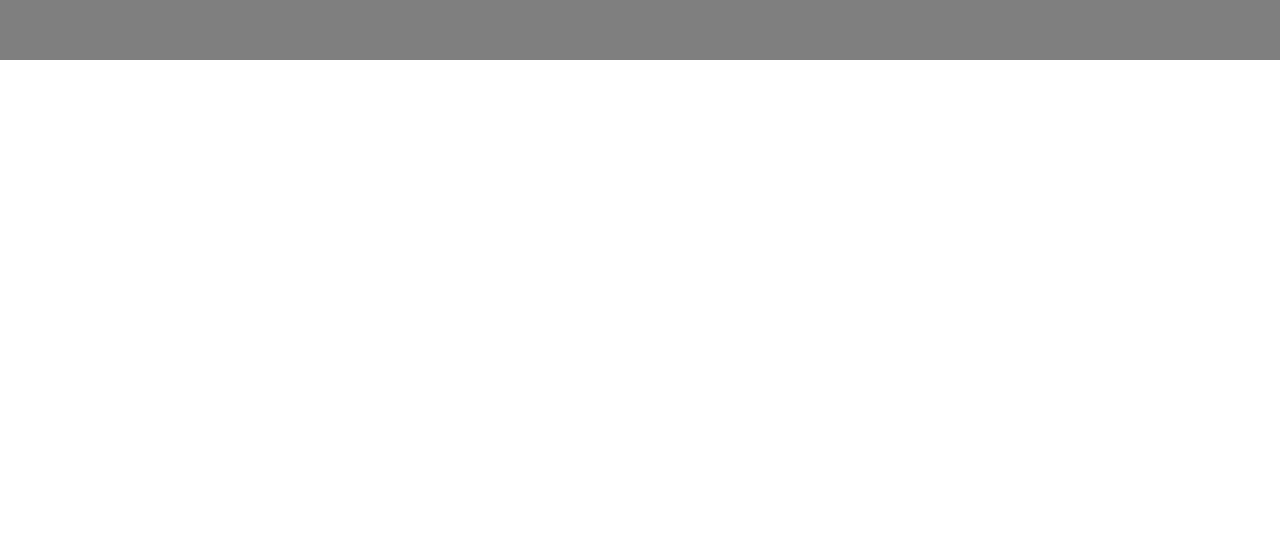
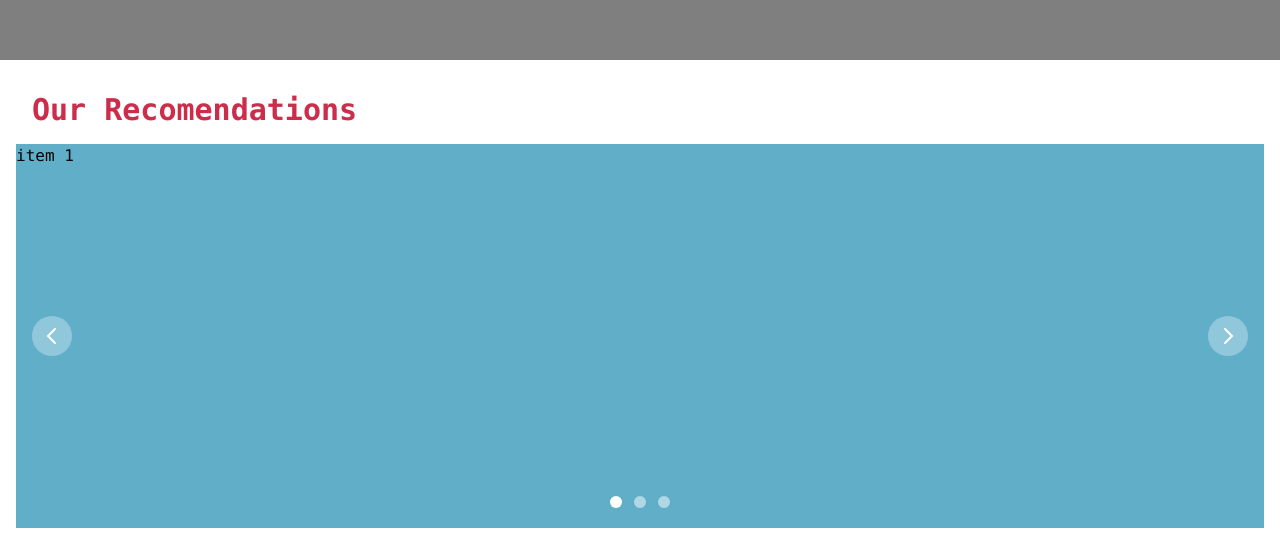
Before and after one commit to Bruno1084/PlatziTravel.github.io, a website: page src/index.html in a window 1280 px wide. Shown: the part 740-1284 px from the top of the page. Before the commit the page ends 800 px from the top, so only its background shows below. Drawn offline with nearby package versions, Linux system fonts and the light colour scheme; files that its build step writes are made by us from their sources.

Commit message:
Slider V1 Hecho

```diff
--- a/src/index.html
+++ b/src/index.html
@@ -4,6 +4,7 @@
     <meta charset="UTF-8">
     <meta name="viewport" content="width=device-width, initial-scale=1.0">
     <link rel="stylesheet" href="../dist/output.css">
+    <link rel="stylesheet" href="https://unpkg.com/flowbite@1.4.0/dist/flowbite.min.css">
     <link rel="stylesheet" href="./styles.css">
     <title>Tailwindcss</title>
 </head>
@@ -19,7 +20,7 @@
                 <a href="#">FAQS</a>
                 <a href="#">About Us</a>
             </nav>
-            <div class="flex border my-2.5">
+            <div class="flex  my-2.5">
                 <img src="../public/svg/search.svg" alt="icon-search" class="mx-3">
                 <img src="../public/svg/moon.svg" alt="icon-mode" class="mx-3">
                 <img src="../public/svg/user.svg" alt="icon-user" class="mx-3">
@@ -37,7 +38,58 @@
         </div>
     </main>
 
+    <!-- Section Recomendations -->
+    <section id="Sec-Recomendations" class="p-4">
+        <h3 class="m-4 font-bold text-red text-3xl">Our Recomendations</h3>
+
+	<div id="default-carousel" class="overflow-hidden relative" data-carousel="static">
+        <!-- Carousel wrapper -->
+        <div class="h-96">
+
+            <!-- Item 1 -->
+            <div class="w-full h-full bg-blue" data-carousel-item>
+                <p class="">item 1</p>
+            </div>
+
+            <!-- Item 2 -->
+            <div class="w-full h-full  bg-green" data-carousel-item>
+                <p>item 2</p>
+            </div>
+
+            <!-- Item 3 -->
+            <div class="w-full h-full  bg-red" data-carousel-item>
+                <p>item 3</p>
+            </div>
+        </div>
+
+        <!-- Slider indicators -->
+        <div class="flex absolute bottom-5 left-1/2 z-40 space-x-3 -translate-x-1/2 ">
+            <button type="button" class="w-3 h-3 rounded-full" aria-current="false" aria-label="Slide 1" data-carousel-slide-to="0"></button>
+            <button type="button" class="w-3 h-3 rounded-full" aria-current="false" aria-label="Slide 2" data-carousel-slide-to="1"></button>
+            <button type="button" class="w-3 h-3 rounded-full" aria-current="false" aria-label="Slide 3" data-carousel-slide-to="2"></button>
+        </div>
+
+        <!-- Slider controls -->
+        <button type="button" class="flex absolute top-0 left-0 z-30 justify-center items-center px-4 h-full cursor-pointer group focus:outline-none" data-carousel-prev>
+            <span class="inline-flex justify-center items-center w-8 h-8 rounded-full sm:w-10 sm:h-10 bg-white/30 dark:bg-gray-800/30 group-hover:bg-white/50 dark:group-hover:bg-gray-800/60 group-focus:ring-4 group-focus:ring-white dark:group-focus:ring-gray-800/70 group-focus:outline-none">
+                <svg class="w-5 h-5 text-white sm:w-6 sm:h-6 dark:text-gray-800" fill="none" stroke="currentColor" viewBox="0 0 24 24" xmlns="http://www.w3.org/2000/svg"><path stroke-linecap="round" stroke-linejoin="round" stroke-width="2" d="M15 19l-7-7 7-7"></path></svg>
+            </span>
+        </button>
+
+        <button type="button" class="flex absolute top-0 right-0 z-30 justify-center items-center px-4 h-full cursor-pointer group focus:outline-none" data-carousel-next>
+            <span class="inline-flex justify-center items-center w-8 h-8 rounded-full sm:w-10 sm:h-10 bg-white/30 dark:bg-gray-800/30 group-hover:bg-white/50 dark:group-hover:bg-gray-800/60 group-focus:ring-4 group-focus:ring-white dark:group-focus:ring-gray-800/70 group-focus:outline-none">
+                <svg class="w-5 h-5 text-white sm:w-6 sm:h-6 dark:text-gray-800" fill="none" stroke="currentColor" viewBox="0 0 24 24" xmlns="http://www.w3.org/2000/svg"><path stroke-linecap="round" stroke-linejoin="round" stroke-width="2" d="M9 5l7 7-7 7"></path></svg>
+            </span>
+        </button>
+    </div>
+    </section>
+
+    <!-- Section Trending -->
+    <section></section>
+
 
     <script src="./scripts.js"></script>
+    <script src="https://unpkg.com/flowbite@1.4.0/dist/flowbite.js"></script>
+
 </body>
 </html>
```
